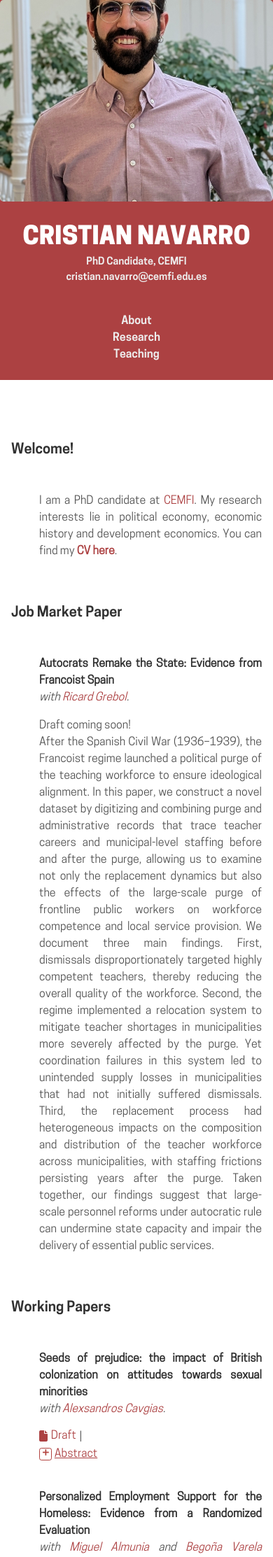
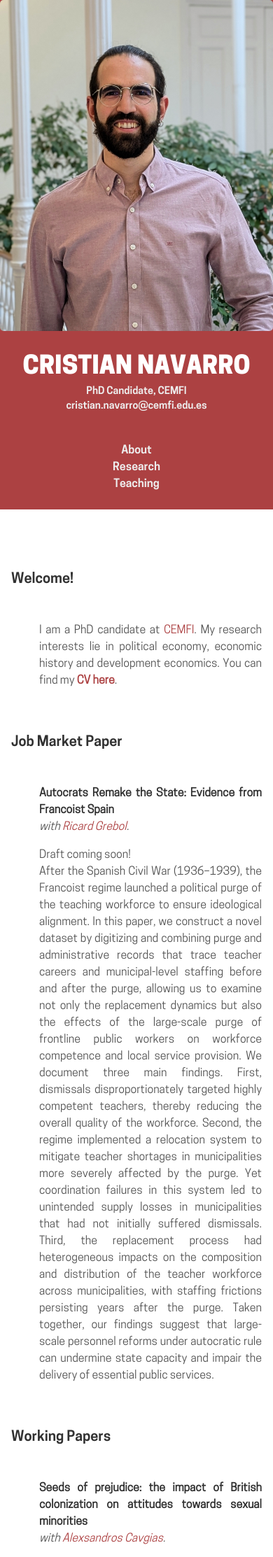
Before and after one commit to cnavarroserrano/cnavarroserrano.github.io, a Jekyll site: the page built from index.md, in a window 390 px wide. Shown: the top 2225 px of the page at 70% size. Built offline with Jekyll 4.4.1, drawn with Linux system fonts in a browser that asks for light colours; some web fonts are replaced.

Commit message:
change mobile pic

```diff
--- a/_includes/sidebar.html
+++ b/_includes/sidebar.html
@@ -21,8 +21,12 @@
   }
   @media (max-width: 520px){
     .sidebar .sidebar-photo{
-      height: 32vh;
-      object-position: center 65% !important;
+      width: 100%;
+      height: auto;          /* show full image height */
+      max-height: none;      /* cancel the desktop cap */
+      object-fit: contain;   /* no cropping */
+      object-position: center top; /* harmless here; keeps head visible */
+      display: block;
     }
   }
   /* create a guaranteed gap below the image on desktop */
--- a/index.md
+++ b/index.md
@@ -97,7 +97,7 @@ text-align: justify
       </a>
       |
       <details class="abs">
-        <summary><a>Abstract</a></summary>
+        <summary><a><span>Abstract</span></a></summary>
         <div>
           <p>This paper provides the first causal test of the widely debated hypothesis that British colonial institutions promoted sexual prejudice—defined as negative attitudes toward sexual minorities—in postcolonial societies.
           We document five main findings. First, after accounting for differences in contemporary economic development, OLS estimates from a cross-country sample of former European colonies reveal that former British colonies exhibit higher sexual prejudice than those of other European powers.
@@ -121,11 +121,11 @@ text-align: justify
     <p><i>with <a href="https://miguelalmunia.weebly.com/" target="_blank">Miguel Almunia</a> and <a href="https://www.linkedin.com/in/bego%C3%B1a-varela-merino-7361751aa/" target="_blank">Begoña Varela Merino</a>.</i></p>
     <p class="paper-row" style="margin:1px 0 0; color: var(--bs-link-color);">
       <a class="paper" href="papers/WP_RCT_homelessness.pdf" target="_blank" rel="noopener noreferrer">
-        <i class="fa-solid fa-file" aria-hidden="true"></i><span>Draft</span>
+        <i class="fa-solid fa-file" aria-hidden="true"></i>Draft
       </a>
       |
       <details class="abs">
-        <summary><a>Abstract</a></summary>
+        <summary><a><span>Abstract</span></a></summary>
         <div>
           <p>We evaluate the impact of a randomized intervention designed to promote labor market integration among people experiencing homelessness in Spain. Participants were randomly assigned to either a personalized employment program, featuring intensive caseworker support and financial assistance, or to the traditional employment model. Short-term results show substantial gains for the treatment group in housing stability, employment, income, and life satisfaction. However, these differences largely dissipated after six months, as the outcomes of those in the traditional model improved. The findings highlight both the potential of personalized approaches to accelerate integration and the challenges of sustaining long-term effects in homelessness interventions.</p>
         </div>
```
